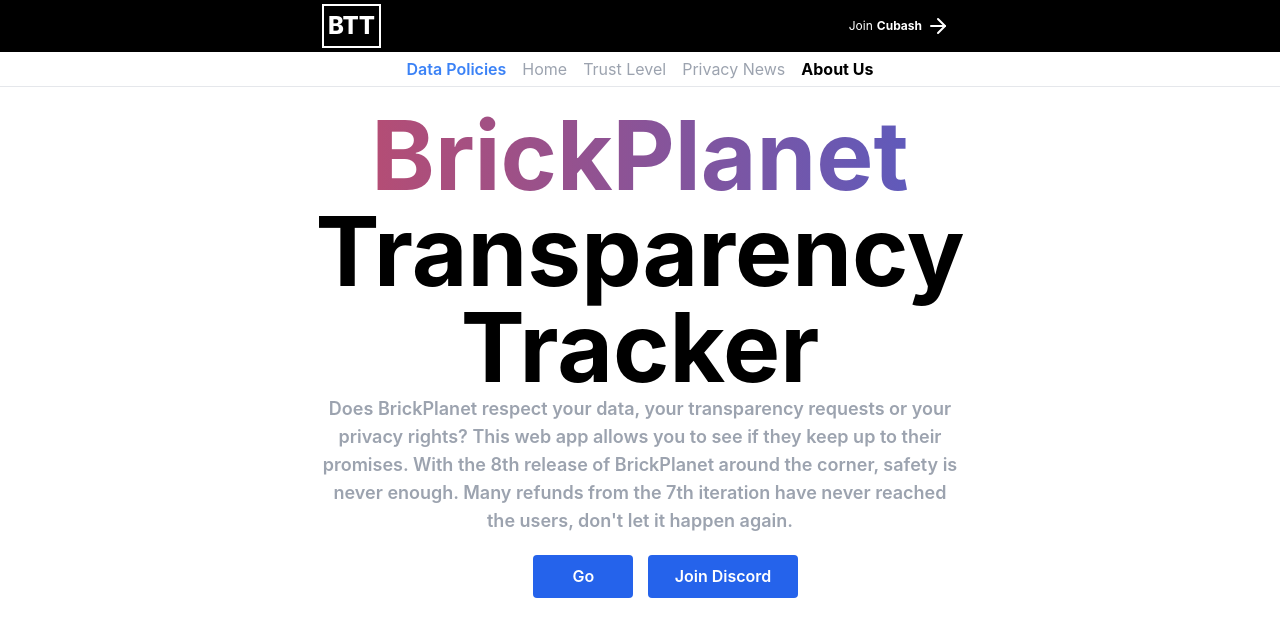
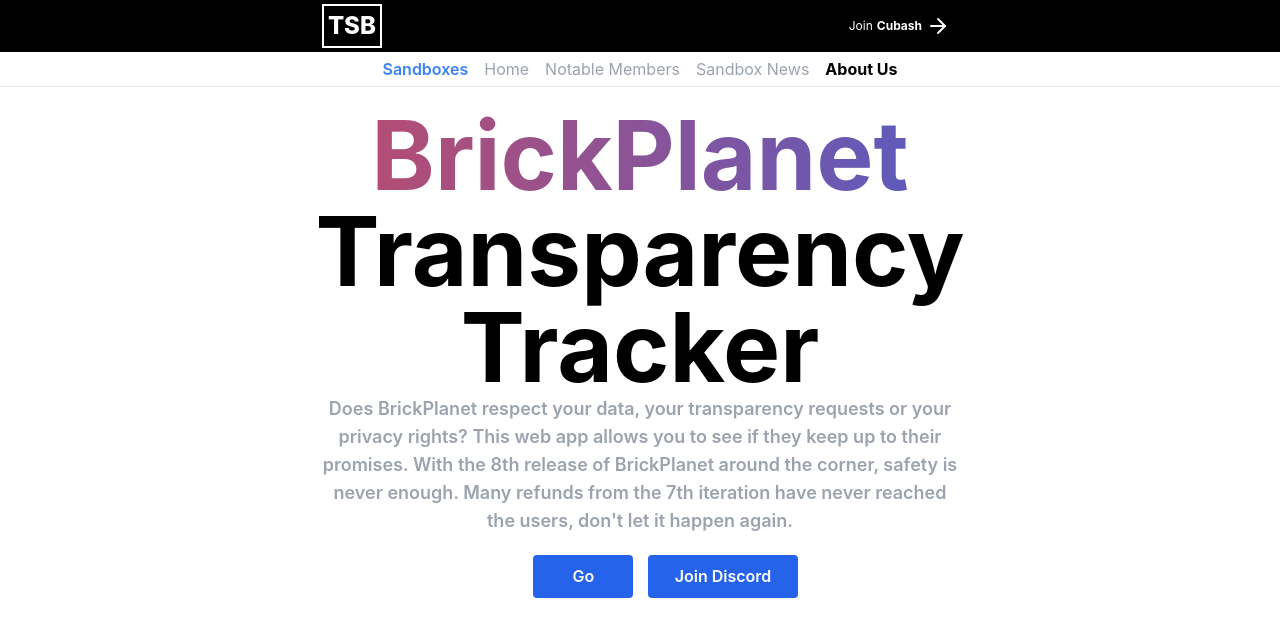
Before and after one commit to Weeabo-Inc/The-Sandbox-Now, a Next.js app: page / in a window 1280 px wide. Shown: the top 636 px of the page. Built offline with nearby package versions, Linux system fonts and the light colour scheme.

Commit message:
feat: feet

```diff
--- a/components/Layout.tsx
+++ b/components/Layout.tsx
@@ -9,7 +9,7 @@
                 <div className="flex items-center container xl:w-2/4 mx-auto justify-between">
                     <Link href="/">
                         <a className="text-white border-white font-extrabold p-1 border-2 text-2xl">
-                            BTT
+                            TSB
                         </a>
                     </Link>
                     <Link href="https://discord.gg/cubash">
@@ -24,7 +24,7 @@
                     <div className="md:flex gap-4 items-center text-center justify-between text-[1rem] grid content-center w-max mx-auto justify-self-center text-gray-400 ">
                         <Link href="/main">
                             <a className="font-semibold text-blue-500">
-                                Data Policies
+                                Sandboxes
                             </a>
 
                         </Link>
@@ -36,12 +36,12 @@
                         </Link>
                            <Link href="/trust">
                             <a className="hover:text-black">
-                                Trust Level
+                                Notable Members
                             </a>
 
                         </Link>            <Link href="/news">
                             <a className="hover:text-black">
-                                Privacy News
+                                Sandbox News
                             </a>
 
                         </Link>
```
